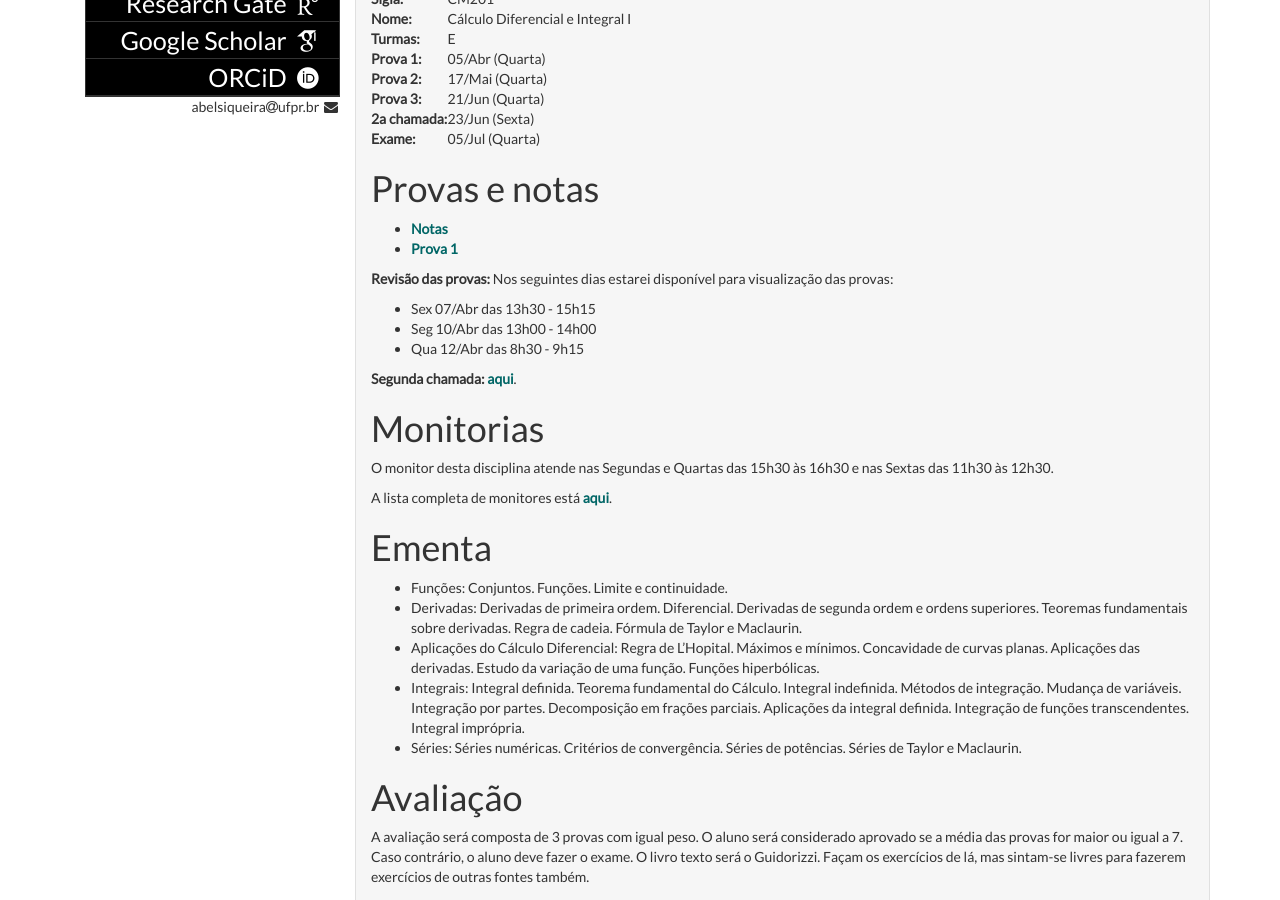
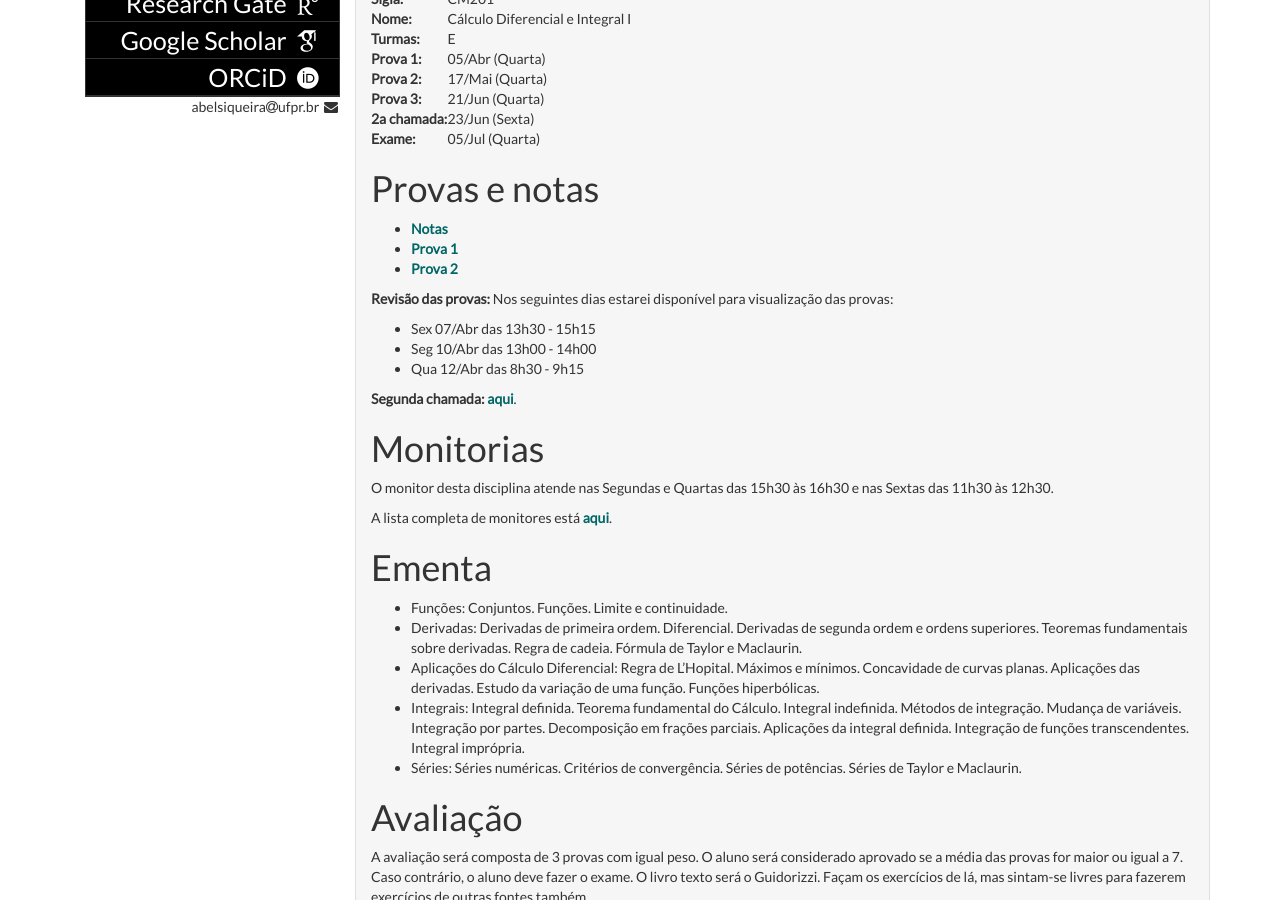
Before and after one commit to abelsiqueira/abelsiqueira.github.io-old, a Jekyll site: the page built from disciplinas/cm201-2017s1.md, in a window 1280 px wide and 900 px high, scrolled down 348 px. Built offline with Jekyll 4.4.1, drawn with Linux system fonts in a browser that asks for light colours; some web fonts are replaced.

Commit message:
Adiciona prova2 e notas de P2 de cm201-2017s1

```diff
--- a/disciplinas/cm201-2017s1.md
+++ b/disciplinas/cm201-2017s1.md
@@ -23,6 +23,7 @@ tag:        2017s1
 
 - [Notas]({{ site.baseurl }}/disciplinas/cm201/notas-2017s1.pdf)
 - [Prova 1]({{ site.baseurl }}/disciplinas/cm201/prova1-2017s1.pdf)
+- [Prova 2]({{ site.baseurl }}/disciplinas/cm201/prova2-2017s1.pdf)
 
 **Revisão das provas:** Nos seguintes dias estarei disponível para visualização
 das provas:
```
Also changed, not shown: 2 other files.
